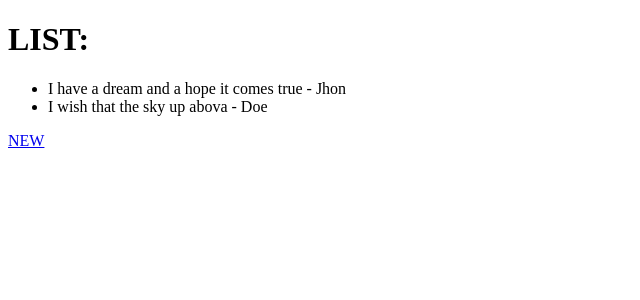
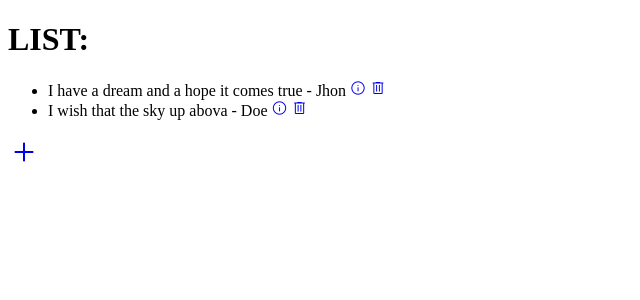
Before and after one commit to himanshu2k23/CRUDWebpageWithArray, a Node server app: page /comments in a window 1280 px wide. Shown: the top 300 px of the page, without its empty margins (0-640 px from the left). Run offline with Node 20, Linux system fonts and the light colour scheme.

Commit message:
pastials symbols

```diff
--- a/index.js
+++ b/index.js
@@ -3,6 +3,7 @@ const app = express();
 const { v4: uuid } = require('uuid');
 const path = require('path');
 const methodOverride = require('method-override');
+const { render } = require('ejs');
 
 const comments = [
     {
@@ -25,7 +26,7 @@ app.set('view engine', 'ejs');
 
 
 app.get('/comments', (req, res) => {
-    console.log({comments})
+    console.log({ comments })
     res.render(path.join(__dirname, 'views/comments.ejs'), { comments });
 });
 app.get('/comments/new', (req, res) => {
@@ -37,9 +38,22 @@ app.post('/comments', (req, res) => {
     const { username, comment } = req.body;
     console.log({ username, comment })
     comments.push({ username, comment, id: uuid() });
-    console.log({comments})
+    console.log({ comments })
     res.redirect('/comments');
 });
+
+app.get('/comments/:id', (req,res)=>{
+    let {id}=req.params;
+    let text=comments.find(x => x.id==id);
+    console.log({text})
+    res.render(path.join(__dirname, 'views/details.ejs'), {text});
+})
+
+app.get('/comments/:id/edit', (req,res)=>{
+    let {id}=req.params;
+    let text=comments.find(x => x.id==id);
+    res.render(path.join(__dirname, 'views/edit.ejs'),{text});
+})
 
 app.listen(3001, () => {
     console.log("ON PORT 3001!")
--- a/views/comments.ejs
+++ b/views/comments.ejs
@@ -1,21 +1,13 @@
-<!DOCTYPE html>
-<html lang="en">
-
-<head>
-    <meta charset="UTF-8">
-    <meta http-equiv="X-UA-Compatible" content="IE=edge">
-    <meta name="viewport" content="width=device-width, initial-scale=1.0">
-    <title>List</title>
-</head>
+<%- include('partials/head.ejs') %>
 
 <body>
     <h1>LIST:</h1>
     <ul>
         <% for (let x of comments){%>
-            <li><%= x.comment  %> - <%= x.username %> </li>
+            <li><%= x.comment  %> - <%= x.username %>  <a style="text-decoration:none; font-size: 1em" href="comments/<%= x.id %>" class="material-symbols-outlined">info</a>   <a style="text-decoration:none; font-size: 1em" href="/" class="material-symbols-outlined">delete</a></li>
             <% } %>
     </ul>
-    <a href="comments/new">NEW</a>
+    <a href="comments/new" style="text-decoration:none; font-size: 2em" class="material-symbols-outlined">add</a>
 </body>
 
 </html>
--- /dev/null
+++ b/views/partials/head.ejs
@@ -0,0 +1,19 @@
+<!DOCTYPE html>
+<html lang="en">
+
+<head>
+    <meta charset="UTF-8">
+    <meta http-equiv="X-UA-Compatible" content="IE=edge">
+    <meta name="viewport" content="width=device-width, initial-scale=1.0">
+    <link rel="stylesheet" href="https://fonts.googleapis.com/css2?family=Material+Symbols+Outlined:opsz,wght,FILL,GRAD@20..48,100..700,0..1,-50..200" />
+    <title>List</title>
+    <style>
+        .material-symbols-outlined {
+          font-variation-settings:
+          'FILL' 0,
+          'wght' 400,
+          'GRAD' 0,
+          'opsz' 48
+        }
+    </style>
+</head>
```
Also changed, not shown: views/details.ejs (added, +9 -0 lines), views/edit.ejs (added, +15 -0 lines), views/post.ejs (+2 -10 lines).
